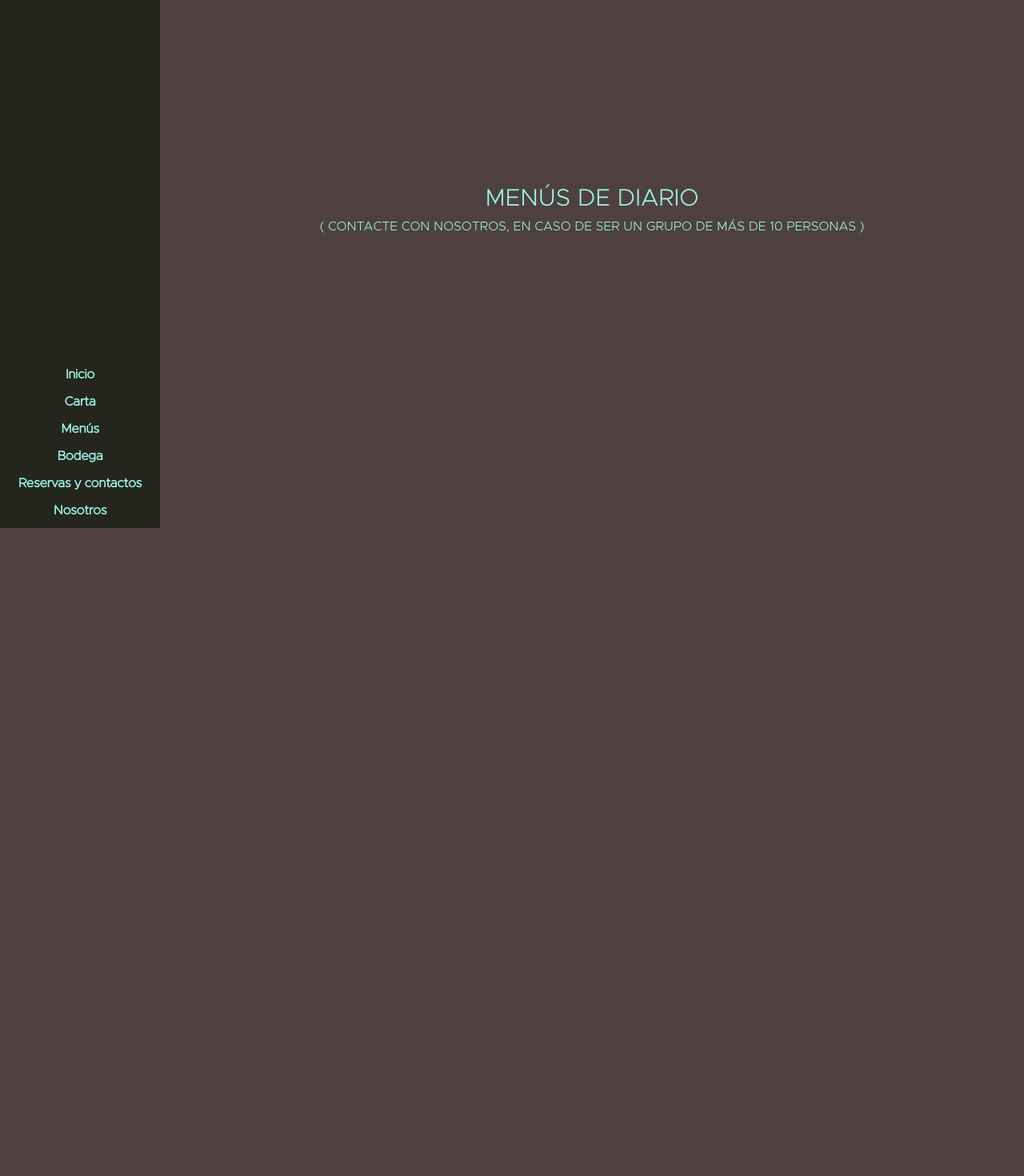
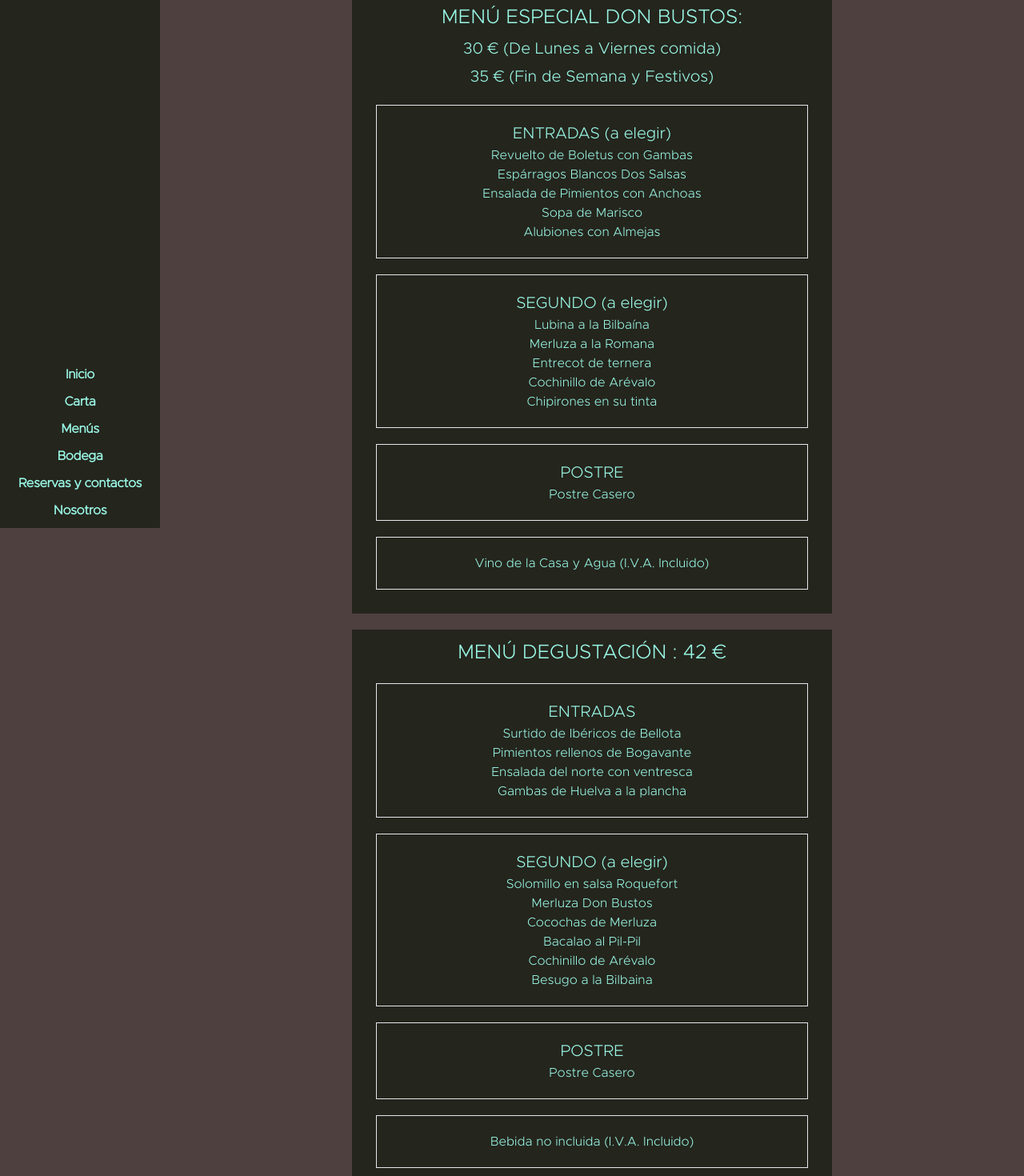
Before and after one commit to karlox3780/restaurant, a React (Create React App) app: page /menus in a window 1280 px wide. Shown: the part 140-1610 px from the top of the page at 80% size. Before the commit the page ends 800 px from the top, so only its background shows below. Built offline with nearby package versions, Linux system fonts and the light colour scheme; what tailwindcss-animated would draw is missing.

Commit message:
Diseño de página de menús

```diff
--- a/src/pages/MenusPage/MenusPage.jsx
+++ b/src/pages/MenusPage/MenusPage.jsx
@@ -1,11 +1,81 @@
 import './MenusPage.css';
+import menus from '../../assets/data/menus.json';
 
 function MenusPage() {
-
+    const { especial_menu } = menus;
+    const { tasting_menu } = menus;
+    console.log(especial_menu)
     return (
         <div className='absolute flex flex-col items-center justify-center h-fit min-h-full w-full p-[10px] text-teal-200'>
-            <h1 className="text-[30px]">MENÚS DE DIARIO</h1>
-            <h3>( CONTACTE CON NOSOTROS, EN CASO DE SER UN GRUPO DE MÁS DE 10 PERSONAS )</h3>
+            <div className='w-[600px] bg-[#24251D] p-[10px]'>
+                <h1 className="text-[30px]">MENÚS DE DIARIO</h1>
+                <h3>( CONTACTE CON NOSOTROS, EN CASO DE SER UN GRUPO DE MÁS DE 10 PERSONAS )</h3>
+            </div>
+            <div className='w-[600px] bg-[#24251D] p-[10px] m-[10px]'>
+                <h1 className='text-[25px]'>{especial_menu.name}</h1>
+                <h1 className='text-[20px] mt-[5px]'>{especial_menu.price_week}</h1>
+                <h1 className='text-[20px] mt-[5px]'>{especial_menu.prece_weekend}</h1>
+                <div className='border p-[20px] m-[20px]'>
+                    <h2 className='text-[20px]'>{especial_menu.starters.name}</h2>
+                    {
+                        especial_menu.starters.items.map(item => {
+                            return (
+                                <p>{item}</p>
+                            )
+                        })
+                    }
+                </div>
+                <div className='border p-[20px] m-[20px]'>
+                    <h2 className='text-[20px]'>{especial_menu.second_course.name}</h2>
+                    {
+                        especial_menu.second_course.items.map(item => {
+                            return (
+                                <p>{item}</p>
+                            )
+                        })
+                    }
+                </div>
+                <div className='border p-[20px] m-[20px]'>
+                    <h2 className='text-[20px]'>{especial_menu.dessert.name}</h2>
+                    <p>{especial_menu.dessert.item}</p>
+                </div>
+                <div className='border p-[20px] m-[20px]'>
+                    <p className=''>{especial_menu.wine}</p>
+                </div>
+
+            </div>
+
+            <div className='w-[600px] bg-[#24251D] p-[10px] m-[10px]'>
+                <h1 className='text-[25px]'>{tasting_menu.name}</h1>
+                <div className='border p-[20px] m-[20px]'>
+                    <h2 className='text-[20px]'>{tasting_menu.starters.name}</h2>
+                    {
+                        tasting_menu.starters.items.map(item => {
+                            return (
+                                <p>{item}</p>
+                            )
+                        })
+                    }
+                </div>
+                <div className='border p-[20px] m-[20px]'>
+                    <h2 className='text-[20px]'>{tasting_menu.second_course.name}</h2>
+                    {
+                        tasting_menu.second_course.items.map(item => {
+                            return (
+                                <p>{item}</p>
+                            )
+                        })
+                    }
+                </div>
+                <div className='border p-[20px] m-[20px]'>
+                    <h2 className='text-[20px]'>{tasting_menu.dessert.name}</h2>
+                    <p>{tasting_menu.dessert.item}</p>
+                </div>
+                <div className='border p-[20px] m-[20px]'>
+                    <p className=''>{tasting_menu.drink}</p>
+                </div>
+
+            </div>
         </div>
     )
 }
```
